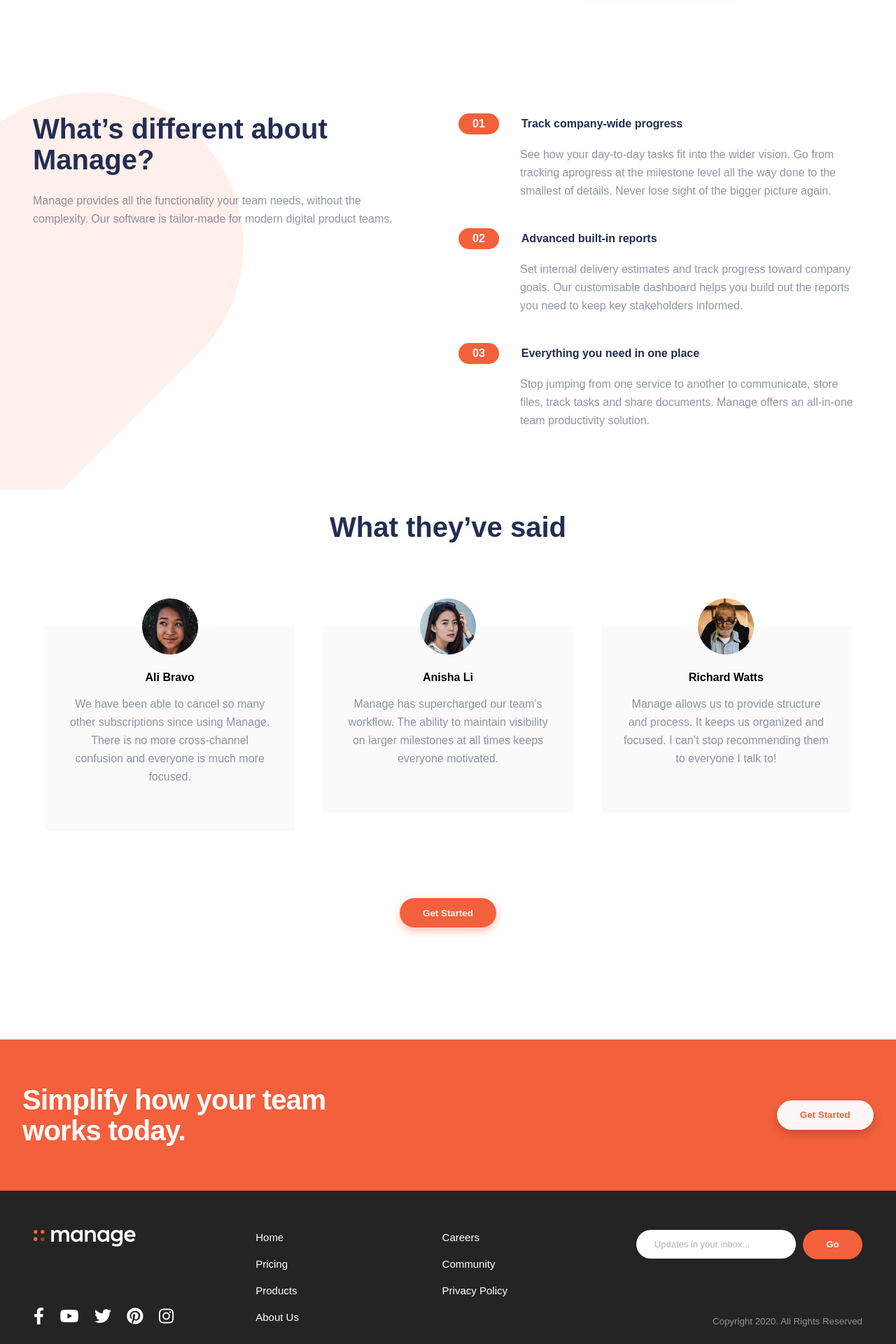
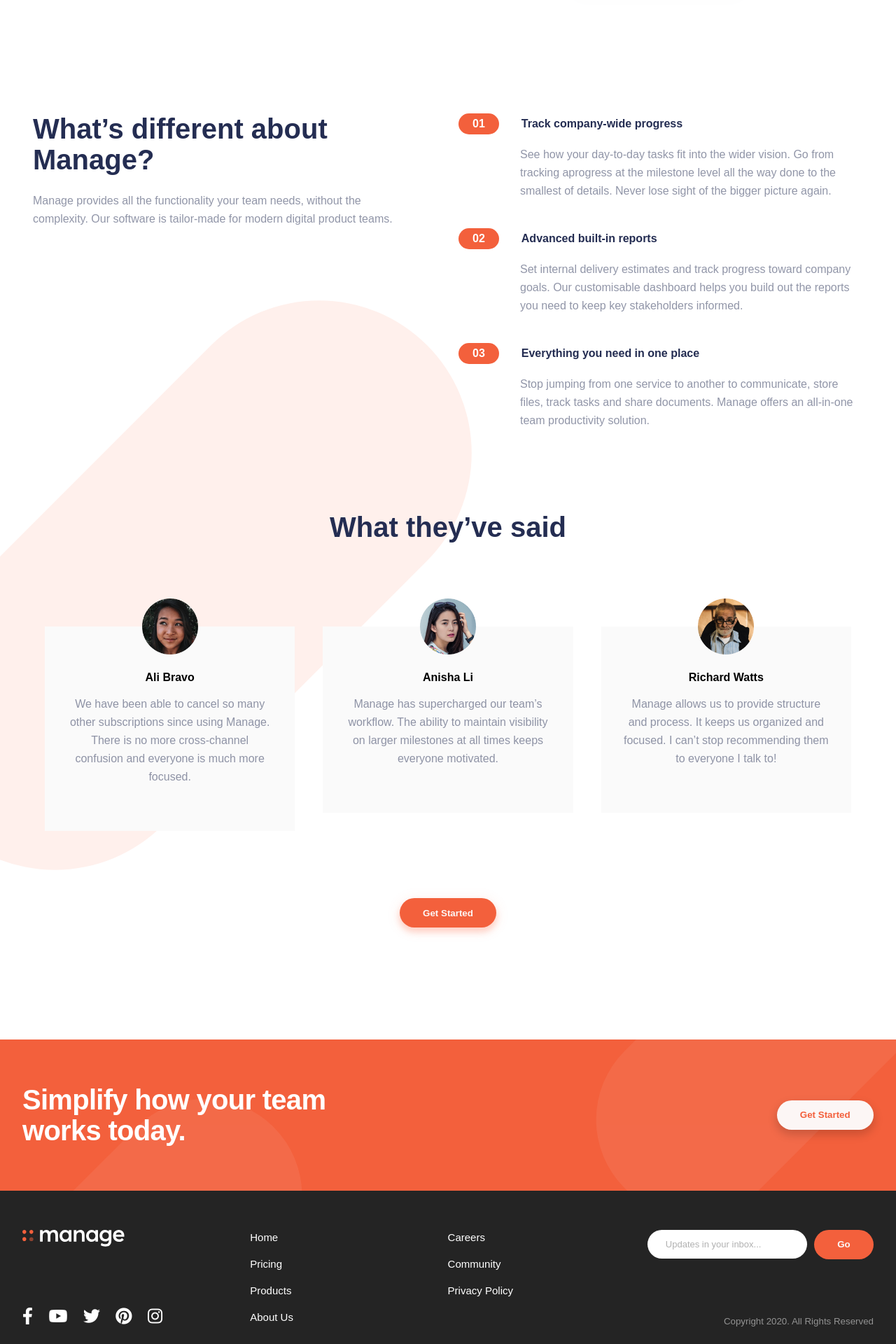
Before and after one commit to creativehkim/manage-landing-page, a React (Create React App) app: page / in a window 1280 px wide. Shown: the part 680-2600 px from the top of the page at 70% size. Built offline with nearby package versions, Linux system fonts and the light colour scheme; a web font is replaced by a local one.

Commit message:
overall layout, background fixed

```diff
--- a/src/App.css
+++ b/src/App.css
@@ -5,6 +5,14 @@
   margin: 0;
   padding: 0;
   font-family: 'Be Vietnam', sans-serif;
+
+}
+
+body {
+  background: url('./images/bg-tablet-pattern.svg'), url('./images/bg-tablet-pattern.svg');
+  background-position: top -10% right -30%, bottom 40% left -30%;
+  background-repeat: no-repeat, no-repeat;
+  overflow-x: hidden;
 }
 
 h1 {
@@ -18,12 +26,6 @@ h2 {
 }
 
 
-.wrapper {
-  background: url('./images/bg-tablet-pattern.svg');
-  background-position: top -10% right -10%;
-  background-repeat: no-repeat;
-  overflow: hidden;
-}
 
 @media screen and (max-width: 768px) {
   h1 {
--- a/src/components/Footer.css
+++ b/src/components/Footer.css
@@ -9,6 +9,8 @@
 
 .footer-top {
   background: #F3603C;
+  background-image: url('../images/bg-simplify-section-desktop.svg');
+  background-size: cover;
   color: #fff;
   width: 100%;
   padding: 4em 2em;
@@ -31,10 +33,9 @@
 
 .footer-bottom {
   display: flex;
-  flex-basis: auto;
   width: 100%;
   height: 250px;
-  padding: 3.5em 3em;
+  padding: 3.5em 2em;
   justify-content: center;
 }
 
@@ -154,7 +155,7 @@
 
 
 
-@media screen and (max-width: 820px) {
+@media screen and (max-width: 768px) {
   .footer-top-wrapper {
     flex-direction: column;
     justify-content: center;
@@ -164,7 +165,7 @@
   .footer-top-heading {
     margin-bottom: 2rem;
     line-height: 50px;
-    padding: 0 1.6em;
+    padding: 0 2em;
     text-align: center;
   }
 
--- a/src/components/InfoSection.css
+++ b/src/components/InfoSection.css
@@ -1,9 +1,6 @@
 .info-section {
   color: #242D52;
   padding: 30px 0;
-  background: url('../images/bg-tablet-pattern.svg');
-  background-position: top left -100%;
-  background-repeat: no-repeat;
 }
 
 .container {
--- a/src/components/Navbar.css
+++ b/src/components/Navbar.css
@@ -65,6 +65,7 @@
 @media screen and (max-width: 960px) {
     .navbar {
       height: 60px;
+      padding: 0;
     }
 
     .navbar-container {
--- a/src/components/TestimonialSection.css
+++ b/src/components/TestimonialSection.css
@@ -3,7 +3,6 @@
   display: flex;
   flex-direction: column;
   align-items: center;
-
 }
 
 .swiper-container {
```
